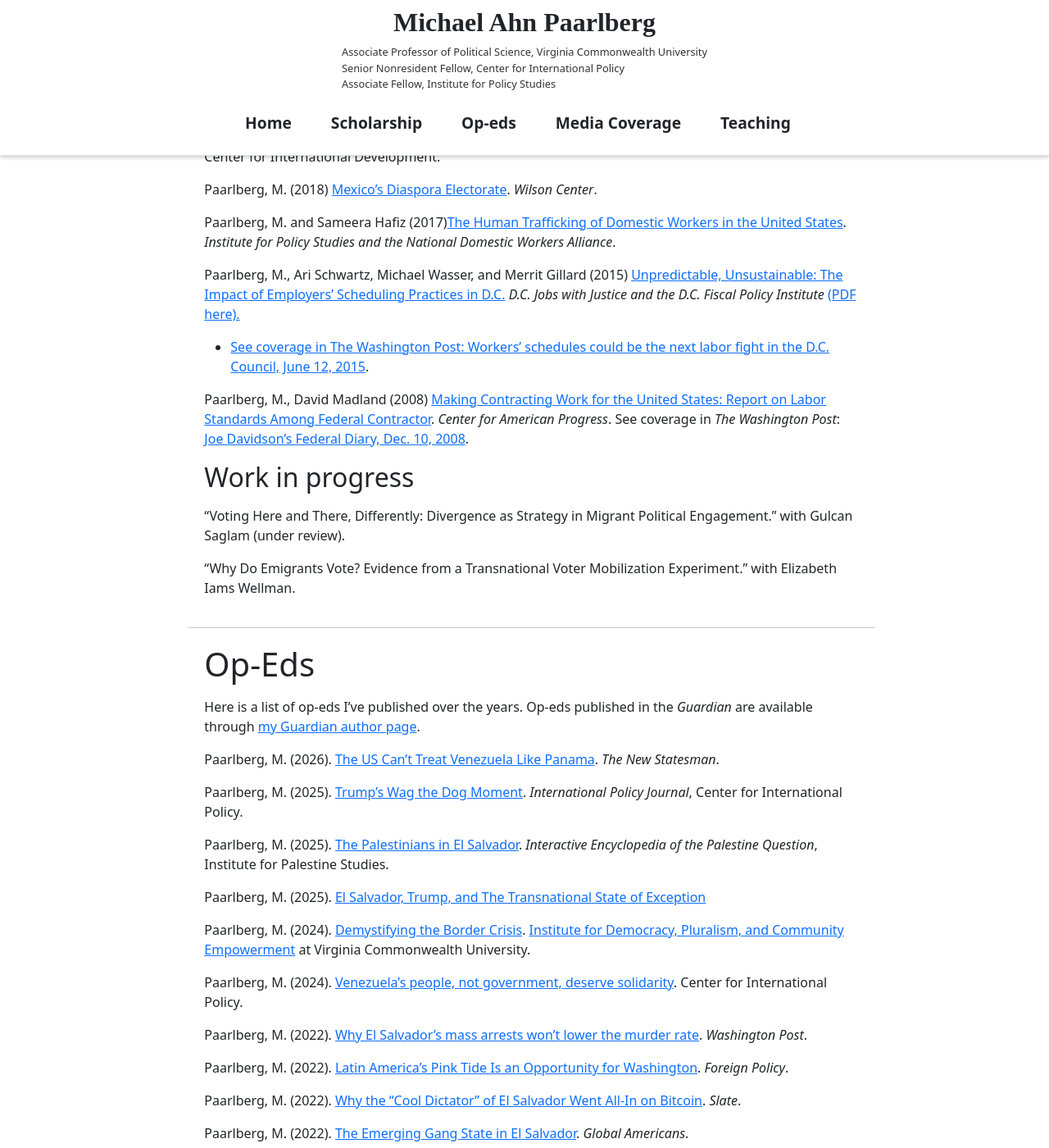
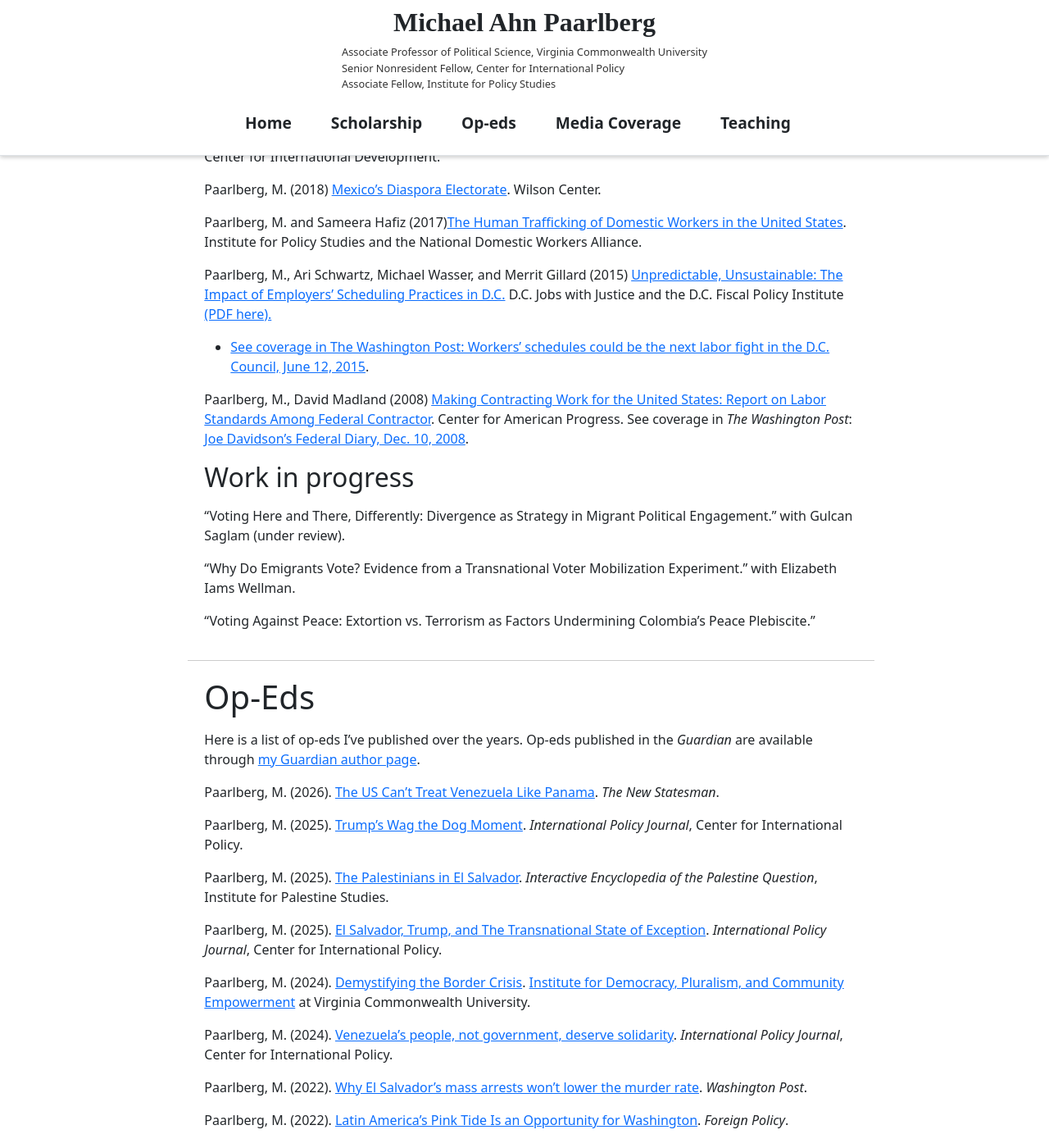
Before and after one commit to RelevantResearch/michael-paarlberg, a Jekyll site: the page built from _pages/home.md, in a window 1280 px wide and 1400 px high, scrolled down 2382 px. Shown: the whole window at 82% size. Built offline with Jekyll 4.4.1, drawn with Linux system fonts in a browser that asks for light colours; some of the changed text lies outside the part shown.

Commit message:
Update scholarship and op-eds pages
- Remove incorrect italics from organization names under Policy Reports
- Add "Voting Against Peace" to Work in progress
- Add journal name to El Salvador/Trump and Venezuela op-eds
- Fix publication name: El Salvador -> El Diario de Hoy

Co-Authored-By: Claude Opus 4.5 <noreply@anthropic.com>

```diff
--- a/_includes/pages/opeds.md
+++ b/_includes/pages/opeds.md
@@ -6,11 +6,11 @@ Paarlberg, M. (2025). [Trump's Wag the Dog Moment](https://internationalpolicy.o
 
 Paarlberg, M. (2025). [The Palestinians in El Salvador](https://www.palquest.org/en/highlight/20078/palestinians-el-salvador). _Interactive Encyclopedia of the Palestine Question_, Institute for Palestine Studies.
 
-Paarlberg, M. (2025). [El Salvador, Trump, and The Transnational State of Exception](https://internationalpolicy.org/publications/el-salvador-trump-and-the-transnational-state-of-exception/)
+Paarlberg, M. (2025). [El Salvador, Trump, and The Transnational State of Exception](https://internationalpolicy.org/publications/el-salvador-trump-and-the-transnational-state-of-exception/). _International Policy Journal_, Center for International Policy.
 
 Paarlberg, M. (2024). [Demystifying the Border Crisis](https://idpce.vcu.edu/news/newsroom/idpce-news/demystifying-the-border-crisis.html). [Institute for Democracy, Pluralism, and Community Empowerment](https://idpce.vcu.edu/) at Virginia Commonwealth University.
 
-Paarlberg, M. (2024). [Venezuela’s people, not government, deserve solidarity](https://internationalpolicy.org/publications/venezuelas-people-not-government-deserve-solidarity/). Center for International Policy.
+Paarlberg, M. (2024). [Venezuela's people, not government, deserve solidarity](https://internationalpolicy.org/publications/venezuelas-people-not-government-deserve-solidarity/). _International Policy Journal_, Center for International Policy.
 
 Paarlberg, M. (2022). [Why El Salvador’s mass arrests won’t lower the murder rate](https://www.washingtonpost.com/politics/2022/07/11/bukele-el-salvador-homicides-gangs-ms-13-barrio-18/). _Washington Post_.
 
--- a/_includes/pages/scholarship.md
+++ b/_includes/pages/scholarship.md
@@ -31,22 +31,24 @@ Paarlberg, M. (2016) "[Day Laborers and Low-Wage Immigrant Workers.](https://www
 
 ## Policy Reports
 
-Paarlberg, M. (2021). [Gang Membership in Central America: More Complex than Meets the Eye](https://www.migrationpolicy.org/article/complexities-gang-membership-central-america). _Migration Policy Institute_.
+Paarlberg, M. (2021). [Gang Membership in Central America: More Complex than Meets the Eye](https://www.migrationpolicy.org/article/complexities-gang-membership-central-america). Migration Policy Institute.
 
 Paarlberg, M. (2019). [How a Fake Gang Crisis in the US Helps Fuel a Real One in Central America](https://sites.duke.edu/northerntrianglepolicy/2019/05/14/how-a-fake-gang-crisis-in-the-us-helps-fuel-a-real-one-in-central-america/). The Duke Center for International Development.
 
-Paarlberg, M. (2018) [Mexico's Diaspora Electorate](https://www.wilsoncenter.org/article/mexicos-diaspora-electorate). _Wilson Center_.
+Paarlberg, M. (2018) [Mexico's Diaspora Electorate](https://www.wilsoncenter.org/article/mexicos-diaspora-electorate). Wilson Center.
 
-Paarlberg, M. and Sameera Hafiz (2017)[The Human Trafficking of Domestic Workers in the United States](https://www.google.com/url?q=https%3A%2F%2Fwww.ips-dc.org%2Freport-the-human-trafficking-of-domestic-workers-in-the-united-states%2F&sa=D&sntz=1&usg=AOvVaw0lH6fLQ7HBPYpUJ4TTNpq0). _Institute for Policy Studies and the National Domestic Workers Alliance_.
+Paarlberg, M. and Sameera Hafiz (2017)[The Human Trafficking of Domestic Workers in the United States](https://www.google.com/url?q=https%3A%2F%2Fwww.ips-dc.org%2Freport-the-human-trafficking-of-domestic-workers-in-the-united-states%2F&sa=D&sntz=1&usg=AOvVaw0lH6fLQ7HBPYpUJ4TTNpq0). Institute for Policy Studies and the National Domestic Workers Alliance.
 
-Paarlberg, M., Ari Schwartz, Michael Wasser, and Merrit Gillard (2015) [Unpredictable, Unsustainable: The Impact of Employers' Scheduling Practices in D.C.](http://www.google.com/url?q=http%3A%2F%2Fwww.dcjwj.org%2Fscheduling-report%2F&sa=D&sntz=1&usg=AOvVaw29nfsQS0jXAUUIaDXZTISW) _D.C. Jobs with Justice and the D.C. Fiscal Policy Institute_ [(PDF here).](https://www.dcjwj.org/wp-content/uploads/2015/06/DCJWJ_Scheduling_Report_2015.pdf)
+Paarlberg, M., Ari Schwartz, Michael Wasser, and Merrit Gillard (2015) [Unpredictable, Unsustainable: The Impact of Employers' Scheduling Practices in D.C.](http://www.google.com/url?q=http%3A%2F%2Fwww.dcjwj.org%2Fscheduling-report%2F&sa=D&sntz=1&usg=AOvVaw29nfsQS0jXAUUIaDXZTISW) D.C. Jobs with Justice and the D.C. Fiscal Policy Institute [(PDF here).](https://www.dcjwj.org/wp-content/uploads/2015/06/DCJWJ_Scheduling_Report_2015.pdf)
 
 - [See coverage in The Washington Post: Workers' schedules could be the next labor fight in the D.C. Council, June 12, 2015](http://www.google.com/url?q=http%3A%2F%2Fwww.washingtonpost.com%2Fnews%2Flocal%2Fwp%2F2015%2F06%2F12%2Fworkers-schedules-could-be-the-next-labor-fight-in-the-d-c-council%2F&sa=D&sntz=1&usg=AOvVaw0rkHVvxUP7Ii26OAYX56Vz).
 
-Paarlberg, M., David Madland (2008) [Making Contracting Work for the United States: Report on Labor Standards Among Federal Contractor](https://www.google.com/url?q=https%3A%2F%2Fwww.americanprogress.org%2Fissues%2Fgeneral%2Fnews%2F2008%2F12%2F08%2F5313%2Fmaking-contracting-work-for-the-united-states%2F&sa=D&sntz=1&usg=AOvVaw0AOP4jDKjmVN_APibspc6R). _Center for American Progress_. See coverage in _The Washington Post_: [Joe Davidson's Federal Diary, Dec. 10, 2008](http://www.google.com/url?q=http%3A%2F%2Fwww.washingtonpost.com%2Fwp-dyn%2Fcontent%2Farticle%2F2008%2F12%2F09%2FAR2008120903120.html&sa=D&sntz=1&usg=AOvVaw2fCyDpZ8npqxJYFNfYB6Kh).
+Paarlberg, M., David Madland (2008) [Making Contracting Work for the United States: Report on Labor Standards Among Federal Contractor](https://www.google.com/url?q=https%3A%2F%2Fwww.americanprogress.org%2Fissues%2Fgeneral%2Fnews%2F2008%2F12%2F08%2F5313%2Fmaking-contracting-work-for-the-united-states%2F&sa=D&sntz=1&usg=AOvVaw0AOP4jDKjmVN_APibspc6R). Center for American Progress. See coverage in _The Washington Post_: [Joe Davidson's Federal Diary, Dec. 10, 2008](http://www.google.com/url?q=http%3A%2F%2Fwww.washingtonpost.com%2Fwp-dyn%2Fcontent%2Farticle%2F2008%2F12%2F09%2FAR2008120903120.html&sa=D&sntz=1&usg=AOvVaw2fCyDpZ8npqxJYFNfYB6Kh).
 
 ## Work in progress
 
 "Voting Here and There, Differently: Divergence as Strategy in Migrant Political Engagement." with Gulcan Saglam (under review).
 
 "Why Do Emigrants Vote? Evidence from a Transnational Voter Mobilization Experiment." with Elizabeth Iams Wellman.
+
+"Voting Against Peace: Extortion vs. Terrorism as Factors Undermining Colombia's Peace Plebiscite."
```
Also changed, not shown: other parts of _includes/pages/opeds.md (+1 -1 lines).
